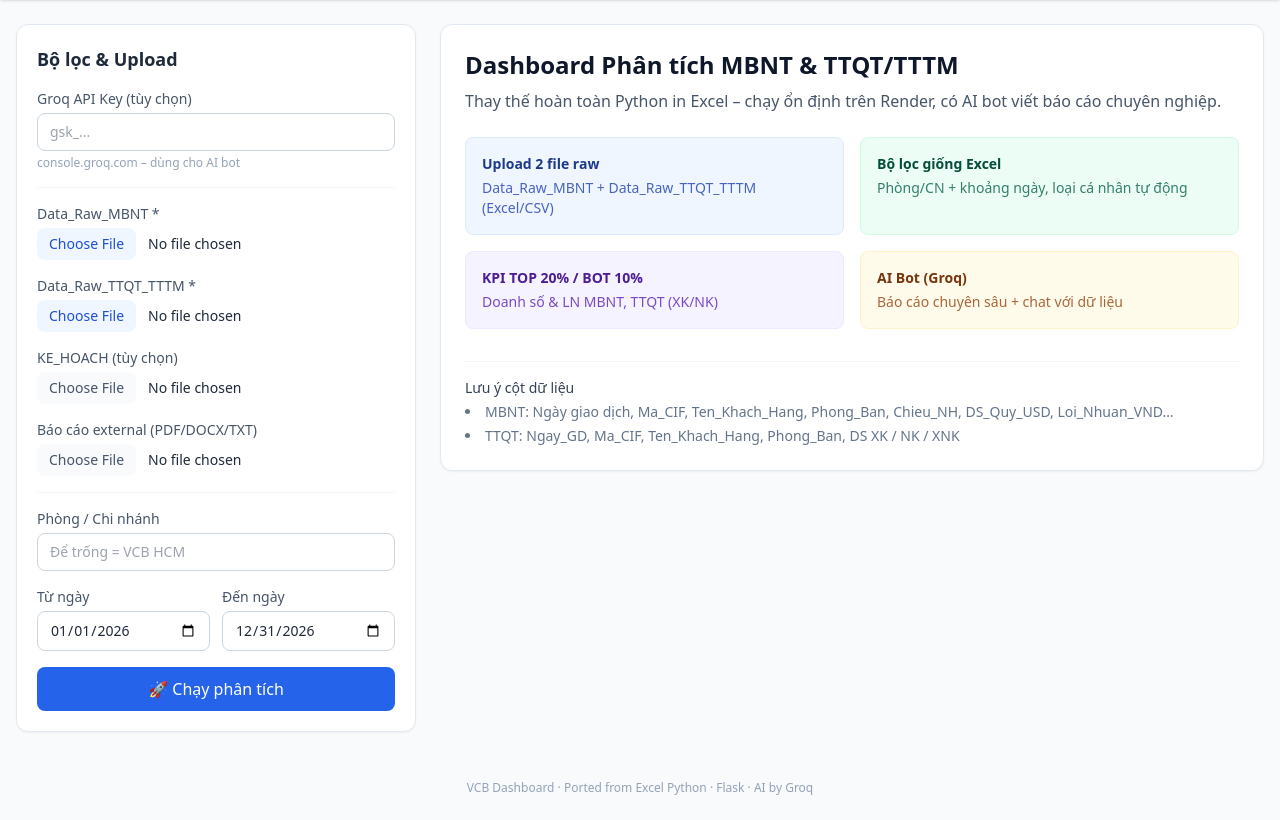
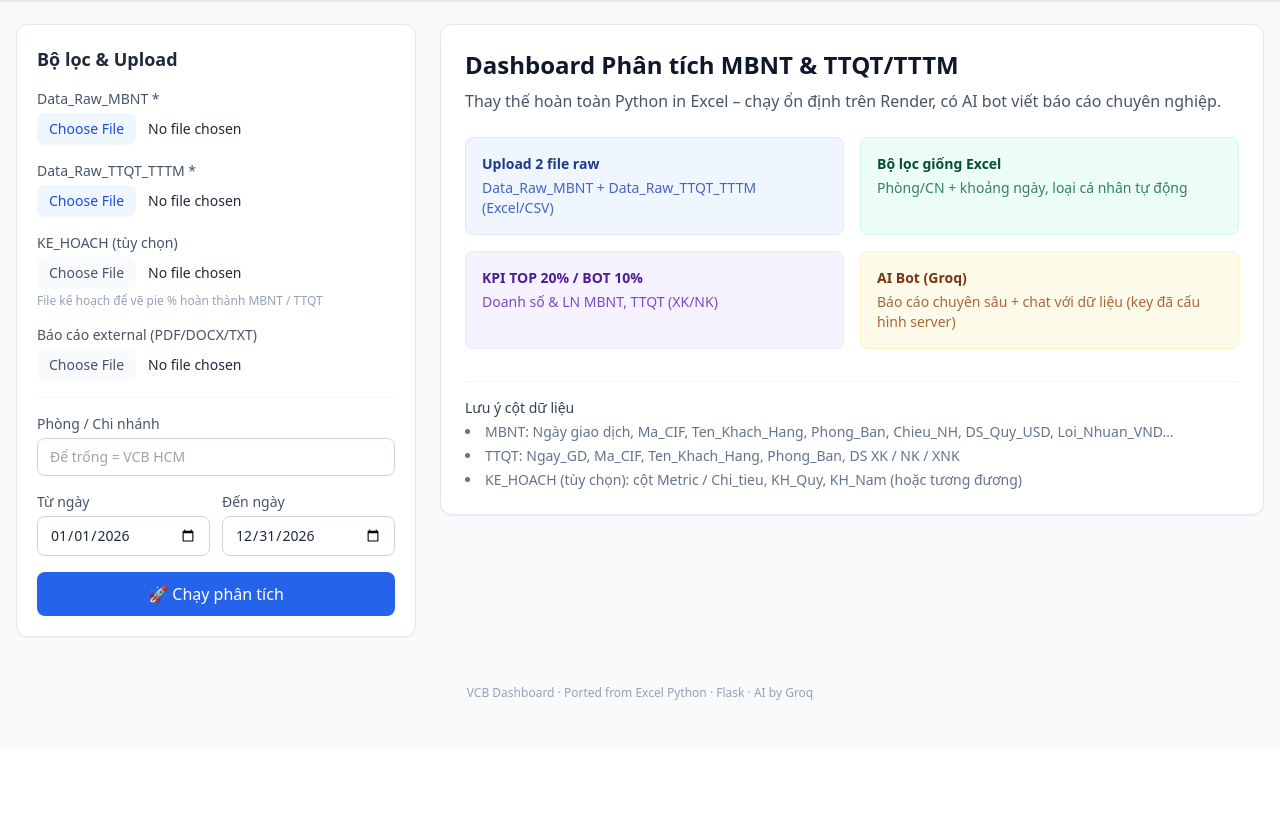
Before and after one commit to trongltgit/vcb-dashboard, a Flask app: page / in a window 1280 px wide. Shown: the part 52-872 px from the top of the page. After the commit the page ends 752 px from the top, so only its background shows below. Run offline with Flask 3, Linux system fonts and the light colour scheme; some libraries are stand-ins or nearby versions.

Commit message:
Update index.html

```diff
--- a/templates/index.html
+++ b/templates/index.html
@@ -5,15 +5,6 @@
     <div class="bg-white rounded-xl shadow-sm border border-slate-200 p-5 sticky top-4">
       <h2 class="text-lg font-semibold mb-4">Bộ lọc & Upload</h2>
       <form action="{{ url_for('run_analysis') }}" method="post" enctype="multipart/form-data" class="space-y-4">
-        <div>
-          <label class="block text-sm font-medium text-slate-600 mb-1">Groq API Key (tùy chọn)</label>
-          <input type="password" name="groq_key" value="{{ groq_key }}"
-                 class="w-full rounded-lg border border-slate-300 px-3 py-2 text-sm focus:ring-2 focus:ring-blue-500 focus:border-blue-500"
-                 placeholder="gsk_..." />
-          <p class="text-xs text-slate-400 mt-1">console.groq.com – dùng cho AI bot</p>
-        </div>
-
-        <hr class="border-slate-100" />
 
         <div>
           <label class="block text-sm font-medium text-slate-600 mb-1">Data_Raw_MBNT *</label>
@@ -29,6 +20,7 @@
           <label class="block text-sm font-medium text-slate-600 mb-1">KE_HOACH (tùy chọn)</label>
           <input type="file" name="plan" accept=".xlsx,.xls,.csv"
                  class="w-full text-sm file:mr-3 file:py-1.5 file:px-3 file:rounded-lg file:border-0 file:bg-slate-50 file:text-slate-600" />
+          <p class="text-xs text-slate-400 mt-1">File kế hoạch để vẽ pie % hoàn thành MBNT / TTQT</p>
         </div>
         <div>
           <label class="block text-sm font-medium text-slate-600 mb-1">Báo cáo external (PDF/DOCX/TXT)</label>
@@ -98,7 +90,7 @@
         </div>
         <div class="rounded-lg bg-amber-50 border border-amber-100 p-4">
           <div class="font-semibold text-amber-900 mb-1">AI Bot (Groq)</div>
-          <p class="text-amber-800/80">Báo cáo chuyên sâu + chat với dữ liệu</p>
+          <p class="text-amber-800/80">Báo cáo chuyên sâu + chat với dữ liệu (key đã cấu hình server)</p>
         </div>
       </div>
 
@@ -107,6 +99,7 @@
         <ul class="list-disc list-inside space-y-1">
           <li>MBNT: Ngày giao dịch, Ma_CIF, Ten_Khach_Hang, Phong_Ban, Chieu_NH, DS_Quy_USD, Loi_Nhuan_VND…</li>
           <li>TTQT: Ngay_GD, Ma_CIF, Ten_Khach_Hang, Phong_Ban, DS XK / NK / XNK</li>
+          <li>KE_HOACH (tùy chọn): cột Metric / Chi_tieu, KH_Quy, KH_Nam (hoặc tương đương)</li>
         </ul>
       </div>
     </div>
```
